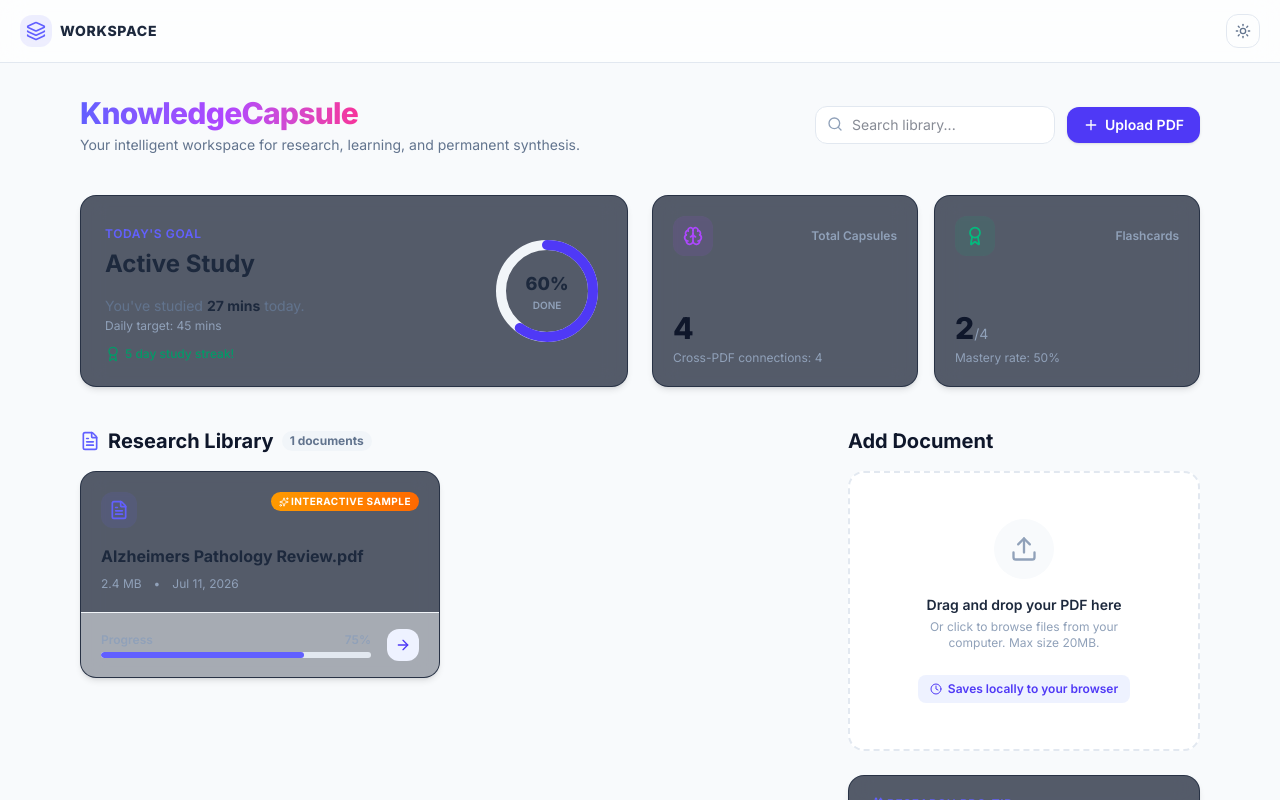
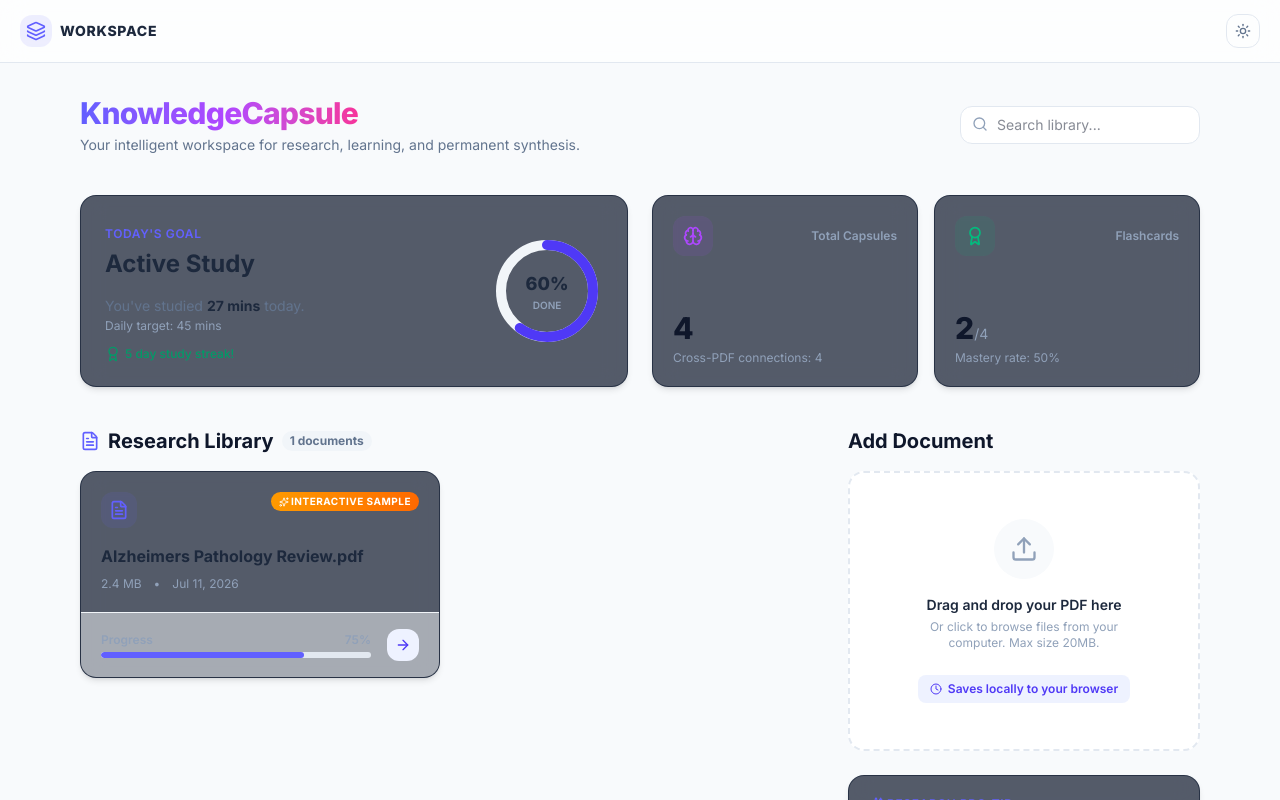
Before and after one commit to UniqMind/knowledge-capsule, a React (Vite) app: page / in a window 1280 px wide. Built offline with nearby package versions, Linux system fonts and the light colour scheme.

Commit message:
Fix Windows PDF file-type selector compatibility and remove duplicate header upload button

```diff
--- a/src/components/Dashboard.tsx
+++ b/src/components/Dashboard.tsx
@@ -54,7 +54,8 @@ export const Dashboard: React.FC<DashboardProps> = ({
   };
 
   const processFile = (file: File) => {
-    if (file.type !== 'application/pdf') {
+    const isPDF = file.type === 'application/pdf' || file.name.toLowerCase().endsWith('.pdf');
+    if (!isPDF) {
       alert('Only PDF files are supported.');
       return;
     }
@@ -131,13 +132,6 @@ export const Dashboard: React.FC<DashboardProps> = ({
               className="pl-9 pr-4 py-2 text-sm w-60 rounded-xl border border-slate-200 dark:border-slate-800 bg-white dark:bg-slate-900 focus:outline-none focus:ring-2 focus:ring-indigo-500/20 focus:border-indigo-500 transition-all"
             />
           </div>
-          <button
-            onClick={triggerFileInput}
-            className="flex items-center gap-1.5 px-4 py-2 text-sm font-semibold rounded-xl text-white bg-indigo-600 hover:bg-indigo-700 transition shadow-sm cursor-pointer"
-          >
-            <Plus className="h-4 w-4" />
-            Upload PDF
-          </button>
           <input
             type="file"
             ref={fileInputRef}
```
Also changed, not shown: 1 other file (tests, documents, lock files or other folders).
